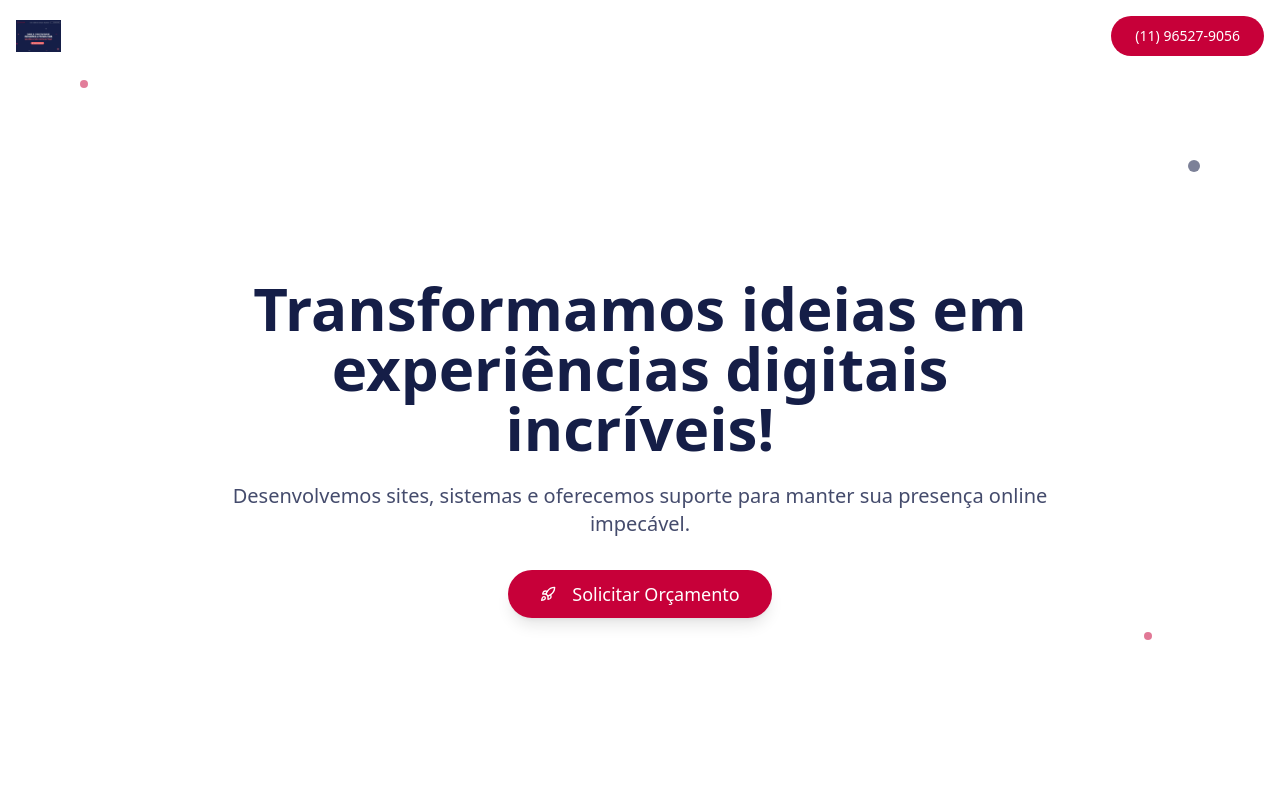
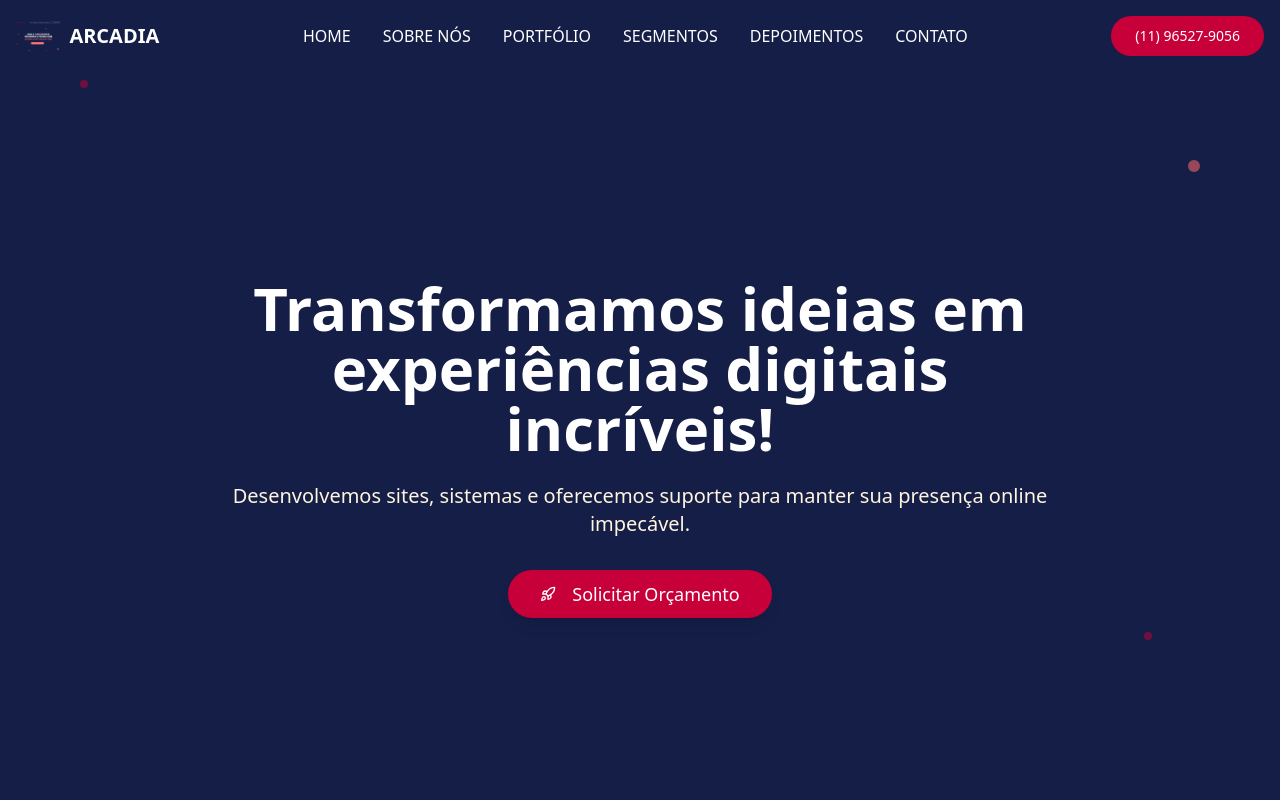
Before and after one commit to Cloves-Neto/arcadiacs, a React (Vite) app: page / in a window 1280 px wide. Shown: the top 800 px of the page. Built offline with nearby package versions, Linux system fonts and the light colour scheme.

Commit message:
Update page styling
Implement color scheme for sections based on brand colors (Blue, Red, White).  Hero section will be Blue.

```diff
--- a/src/components/Hero.tsx
+++ b/src/components/Hero.tsx
@@ -4,29 +4,29 @@ import { Rocket } from "lucide-react";
 
 const Hero = () => {
   return (
-    <section className="min-h-screen bg-arcadia-bg flex items-center relative overflow-hidden">
-      <div className="absolute inset-0 bg-gradient-to-b from-transparent to-white/10" />
+    <section className="min-h-screen bg-arcadia-dark flex items-center relative overflow-hidden">
+      <div className="absolute inset-0 bg-gradient-to-b from-transparent to-arcadia-dark/30" />
 
       {/* Decorative elements */}
       <div className="absolute inset-0">
         <div className="absolute top-20 left-20 w-2 h-2 bg-arcadia-primary rounded-full animate-pulse" />
         <div className="absolute bottom-40 right-32 w-2 h-2 bg-arcadia-primary rounded-full animate-pulse delay-75" />
-        <div className="absolute top-40 right-20 w-3 h-3 bg-arcadia-dark rounded-full animate-pulse delay-150" />
+        <div className="absolute top-40 right-20 w-3 h-3 bg-arcadia-secondary rounded-full animate-pulse delay-150" />
       </div>
 
       <div className="container mx-auto px-4 pt-24 relative z-10">
         <div className="max-w-4xl mx-auto text-center">
-          <h1 className="text-4xl md:text-6xl font-bold text-arcadia-dark mb-6 animate-fade-in">
+          <h1 className="text-4xl md:text-6xl font-bold text-arcadia-white mb-6 animate-fade-in">
             Transformamos ideias em experiências digitais incríveis!
           </h1>
 
-          <p className="text-lg md:text-xl text-arcadia-dark/80 mb-8 animate-fade-in-slow">
+          <p className="text-lg md:text-xl text-arcadia-light mb-8 animate-fade-in-slow">
             Desenvolvemos sites, sistemas e oferecemos suporte para manter sua presença online impecável.
           </p>
 
           <Button
             size="lg"
-            className="bg-arcadia-primary hover:bg-arcadia-primary/90 text-white px-8 py-6 rounded-full text-lg font-medium shadow-lg hover:shadow-xl transition-all duration-300 animate-fade-in-slow"
+            className="bg-arcadia-primary hover:bg-arcadia-primary/90 text-arcadia-white px-8 py-6 rounded-full text-lg font-medium shadow-lg hover:shadow-xl transition-all duration-300 animate-fade-in-slow"
           >
             <Rocket className="mr-2 h-5 w-5" />
             Solicitar Orçamento
--- a/src/pages/Index.tsx
+++ b/src/pages/Index.tsx
@@ -12,22 +12,22 @@ const Index = () => {
   return (
     <main className="min-h-screen">
       <Navbar />
-      <section id="home">
+      <section id="home" className="bg-arcadia-dark">
         <Hero />
       </section>
-      <section id="about">
+      <section id="about" className="bg-arcadia-white">
         <About />
       </section>
-      <section id="portfolio">
+      <section id="portfolio" className="bg-arcadia-primary">
         <Portfolio />
       </section>
-      <section id="segments">
+      <section id="segments" className="bg-arcadia-white">
         <BusinessSegments />
       </section>
-      <section id="testimonials">
+      <section id="testimonials" className="bg-arcadia-dark">
         <Testimonials />
       </section>
-      <section id="contact">
+      <section id="contact" className="bg-arcadia-primary">
         <ContactForm />
       </section>
       <Footer />
```
